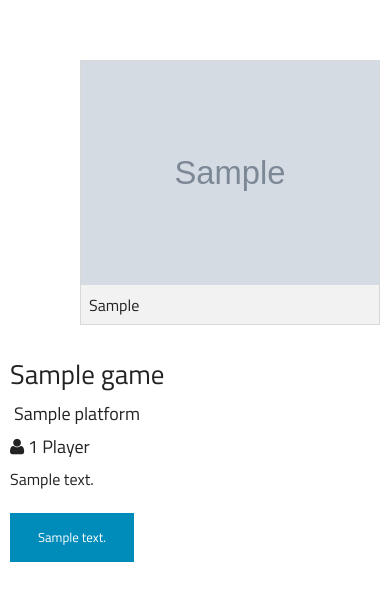
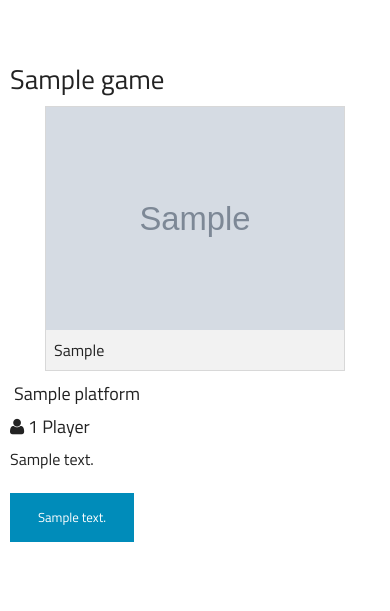
Before and after one commit to RevolutionTech/revolutiontech.ca, a Django app: a page that uses templates/item_page.html in a window 390 px wide. Shown: the part 56-667 px from the top of the page. Run offline with Django 3.2, Linux system fonts and the light colour scheme; tables that the repository leaves empty hold one stand-in row (values such as "Sample post"); grey boxes marked "Sample" are stand-in pictures.

Commit message:
Improve responsiveness of image rotator on mobile devices

```diff
--- a/static/css/revolutiontech.css
+++ b/static/css/revolutiontech.css
@@ -126,8 +126,14 @@
 }
 
 .item-images {
+    max-width: 300px;
+}
+.item-images.show-for-small-only {
+    margin: auto;
+    margin-bottom: 10px;
+}
+.item-images.show-for-medium-up {
     margin-left: 35px;
-    max-width: 300px;
     float: right;
 }
 .item-images > div {
--- /dev/null
+++ b/templates/includes/image-rotator.html
@@ -0,0 +1,6 @@
+{% for image in images %}
+    <div>
+        <img src="{{ image.img.url }}" alt="{{ image.caption }}">
+        {% if image.caption %}<p>{{ image.caption }}</p>{% endif %}
+    </div>
+{% endfor %}
--- a/templates/item_page.html
+++ b/templates/item_page.html
@@ -11,15 +11,13 @@
 {% block content %}
     <div class="home-container">
         <div class="item-page">
-            <div class="item-images">
-                {% for image in item.image_all %}
-                    <div>
-                        <img src="{{ image.img.url }}" alt="{{ image.caption }}">
-                        {% if image.caption %}<p>{{ image.caption }}</p>{% endif %}
-                    </div>
-                {% endfor %}
+            <div class="item-images show-for-medium-up">
+                {% include "includes/image-rotator.html" with images=item.image_all %}
             </div>
             <h2>{{ item.name }}</h2>
+            <div class="item-images show-for-small-only">
+                {% include "includes/image-rotator.html" with images=item.image_all %}
+            </div>
             {% if item.platform.all %}
                 <h4>
                     {% for platform in item.platform.all %}
```
